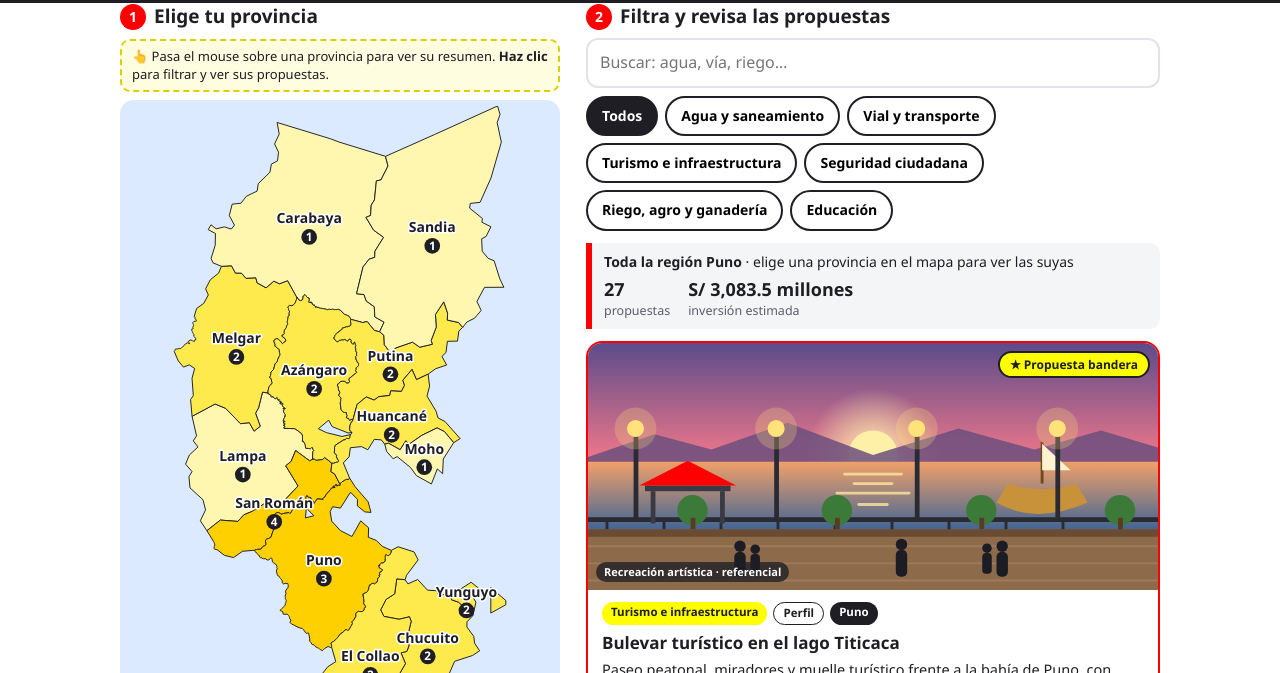
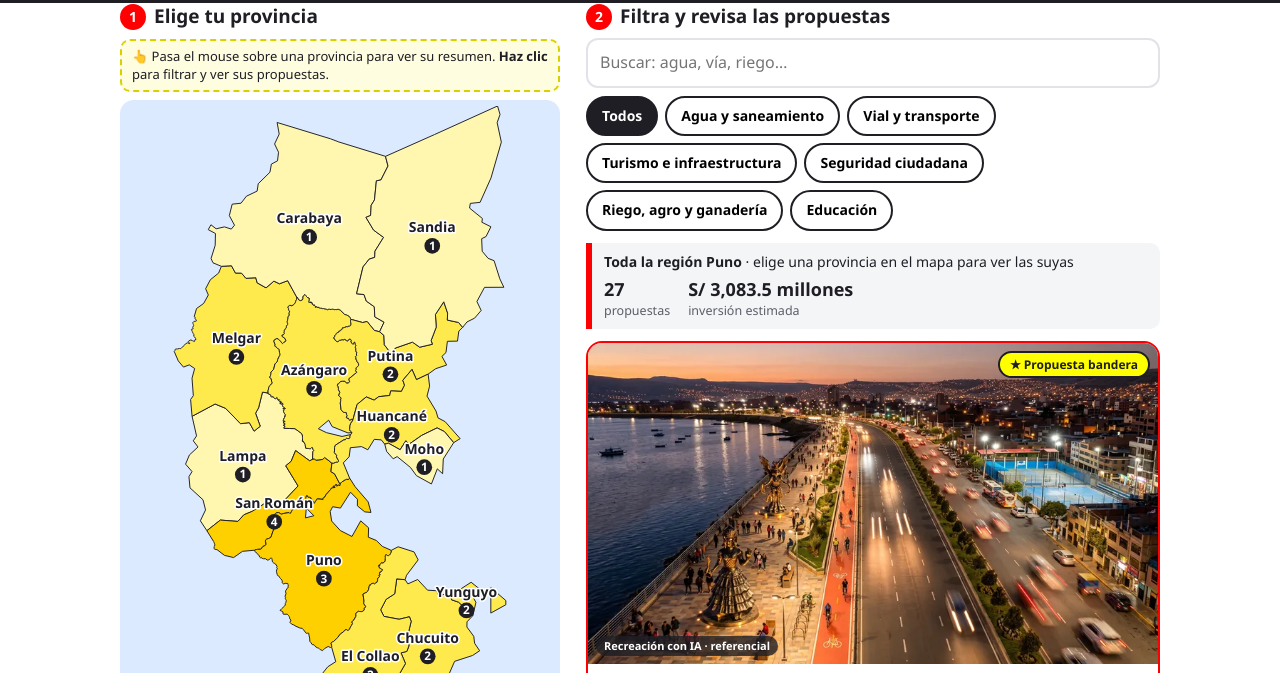
Before and after one commit to diego569/tonconi_proposls, a plain HTML site: page index.html in a window 1280 px wide. Shown: the part 118-791 px from the top of the page. Drawn offline with Linux system fonts and the light colour scheme.

Commit message:
Imagenes WebP de propuestas bandera, prompt de circunvalacion corregido
- 4 imagenes generadas con IA convertidas a WebP (800 y 1200 px, 16:9)
- Tarjetas con srcset, carga diferida y etiqueta 'Recreacion con IA'
- Originales JPG excluidos del repositorio (.gitignore)
- Prompt de la circunvalacion: via elevada entre barrios, no junto al lago

Co-Authored-By: Claude Sonnet 5.5 <noreply@anthropic.com>

```diff
--- a/datos.js
+++ b/datos.js
@@ -41,11 +41,11 @@ window.TIPOS = [
 // alcance: "provincia" o "region"
 window.PROPUESTAS = [
   // ---------------- PUNO ----------------
-  { id: 1, bandera: true, titulo: "Bulevar turístico en el lago Titicaca", tipo: "Turismo e infraestructura", alcance: "provincia", provincias: ["puno"],
+  { id: 1, bandera: true, imagen: "img/bulevar", titulo: "Bulevar turístico en el lago Titicaca", tipo: "Turismo e infraestructura", alcance: "provincia", provincias: ["puno"],
     fase: "Perfil", monto: 85.0, plazo: 30,
     descripcion: "Paseo peatonal, miradores y muelle turístico frente a la bahía de Puno, con áreas verdes y espacios para artesanos locales.",
     fuente: "Propuesta del candidato (El Búho, 30 oct. 2026). Cifras ilustrativas." },
-  { id: 2, bandera: true, titulo: "Segunda circunvalación de Puno", tipo: "Vial y transporte", alcance: "provincia", provincias: ["puno"],
+  { id: 2, bandera: true, imagen: "img/circunvalacion", titulo: "Segunda circunvalación de Puno", tipo: "Vial y transporte", alcance: "provincia", provincias: ["puno"],
     fase: "Propuesta", monto: 240.0, plazo: 36,
     descripcion: "Nueva vía de evitamiento para descongestionar el tráfico pesado de la ciudad y conectar los accesos norte y sur.",
     fuente: "Propuesta del candidato (El Búho, 30 oct. 2026). Cifras ilustrativas." },
@@ -159,11 +159,11 @@ window.PROPUESTAS = [
     fase: "Propuesta", monto: 480.0, plazo: 48,
     descripcion: "Meta regional con hoja de ruta por provincia, priorizando centros poblados rurales sin servicio.",
     fuente: "Propuesta del candidato (La Decana, 19 oct. 2026). Cifras ilustrativas." },
-  { id: 24, bandera: true, titulo: "Carreteras interprovinciales asfaltadas", tipo: "Vial y transporte", alcance: "region", provincias: [],
+  { id: 24, bandera: true, imagen: "img/carreteras", titulo: "Carreteras interprovinciales asfaltadas", tipo: "Vial y transporte", alcance: "region", provincias: [],
     fase: "Propuesta", monto: 900.0, plazo: 48,
     descripcion: "Programa de pavimentación de corredores que conectan las capitales provinciales.",
     fuente: "Equipo de campaña. Cifras ilustrativas." },
-  { id: 25, bandera: true, titulo: "Riego tecnificado, agro y ganadería", tipo: "Riego, agro y ganadería", alcance: "region", provincias: [],
+  { id: 25, bandera: true, imagen: "img/riego", titulo: "Riego tecnificado, agro y ganadería", tipo: "Riego, agro y ganadería", alcance: "region", provincias: [],
     fase: "Propuesta", monto: 350.0, plazo: 48,
     descripcion: "Programa regional de riego, reservorios y asistencia técnica para productores.",
     fuente: "Equipo de campaña. Cifras ilustrativas." },
--- a/ilustraciones_bandera.js
+++ b/ilustraciones_bandera.js
@@ -29,10 +29,10 @@ window.ILUSTRACIONES_PROP = (function(){
     '</svg>';
 
   // 2 · Segunda circunvalación de Puno (vista aérea)
-  o[2] = H + 'Recreación artística: segunda circunvalación vista desde el aire">' +
+  o[2] = H + 'Recreación artística: segunda circunvalación entre barrios y cerros">' +
     '<defs><linearGradient id="b2l" x1="0" y1="0" x2="1" y2="1"><stop offset="0" stop-color="#5eb0e8"/><stop offset="1" stop-color="#2f79c2"/></linearGradient></defs>' +
     '<rect width="600" height="260" fill="#d9c9a3"/>' +
-    '<path d="M330 0 H600 V150 Q520 170 470 120 Q430 70 380 60 Q340 40 330 0Z" fill="url(#b2l)"/>' +
+    '<path d="M330 0 H600 V140 Q520 160 470 110 Q430 60 380 50 Q340 30 330 0Z" fill="#c7ab80"/>' +
     '<path d="M0 0 H150 Q100 40 120 90 Q60 120 0 100Z" fill="#b69b73"/>' +
     '<path d="M0 190 Q60 160 130 200 Q90 235 0 245Z" fill="#8fae63"/><path d="M420 215 Q500 190 600 225 V260 H400Z" fill="#8fae63"/>' +
     '<g fill="#efe6d2" stroke="#c9b894" stroke-width="1"><rect x="150" y="100" width="22" height="16"/><rect x="176" y="100" width="22" height="16"/><rect x="202" y="100" width="22" height="16"/><rect x="228" y="100" width="22" height="16"/><rect x="254" y="100" width="22" height="16"/><rect x="150" y="122" width="22" height="16"/><rect x="176" y="122" width="22" height="16"/><rect x="202" y="122" width="22" height="16"/><rect x="228" y="122" width="22" height="16"/><rect x="254" y="122" width="22" height="16"/><rect x="150" y="144" width="22" height="16"/><rect x="176" y="144" width="22" height="16"/><rect x="202" y="144" width="22" height="16"/><rect x="228" y="144" width="22" height="16"/><rect x="254" y="144" width="22" height="16"/><rect x="176" y="166" width="22" height="16"/><rect x="202" y="166" width="22" height="16"/><rect x="228" y="166" width="22" height="16"/></g>' +
--- a/index.html
+++ b/index.html
@@ -64,7 +64,7 @@
   .lista{ display:flex; flex-direction:column; gap:14px; }
   .seccion{ font-size:12.5px; font-weight:800; text-transform:uppercase; letter-spacing:.04em; color:var(--rojo); margin:6px 0 0; }
   .card{ border:2px solid var(--linea); border-radius:16px; background:#fff; overflow:hidden; }
-  .img{ position:relative; width:100%; aspect-ratio:600/260; background:#eee; overflow:hidden; }
+  .img{ position:relative; width:100%; aspect-ratio:16/9; background:#eee; overflow:hidden; }
   .img svg,.img img{ width:100%; height:100%; display:block; object-fit:cover; }
   .img .star{ position:absolute; right:8px; top:8px; background:var(--oro); color:var(--carbon); font-size:12px; font-weight:900; padding:3px 10px; border-radius:20px; border:2px solid var(--carbon); }
   .card.bandera{ border-color:var(--rojo); }
@@ -297,8 +297,12 @@
     return true;
   }
   function imagen(d){
-    var inner = d.imagen ? '<img src="'+esc(d.imagen)+'" alt="'+esc(d.titulo)+'" loading="lazy">' : (ILB[d.id] || IL[d.tipo] || "");
-    var et = (!d.imagen && ILB[d.id]) ? "Recreación artística · referencial" : "Imagen referencial";
+    var inner;
+    if (d.imagen){
+      var b = d.imagen.replace(/\.(webp|jpe?g|png)$/i, "");
+      inner = '<img src="'+esc(b)+'-800.webp" srcset="'+esc(b)+'-800.webp 800w, '+esc(b)+'-1200.webp 1200w" sizes="(min-width:860px) 340px, 100vw" width="1200" height="675" alt="'+esc(d.titulo)+'" loading="lazy" decoding="async">';
+    } else { inner = ILB[d.id] || IL[d.tipo] || ""; }
+    var et = d.imagen ? "Recreación con IA · referencial" : (ILB[d.id] ? "Recreación artística · referencial" : "Imagen referencial");
     return '<div class="img">'+inner+(d.bandera ? '<span class="star">★ Propuesta bandera</span>' : '')+'<span class="ref">'+et+'</span></div>';
   }
   function tarjeta(d){
```
Also changed, not shown: img/bulevar-1200.webp (added), img/bulevar-800.webp (added), img/carreteras-1200.webp (added), img/carreteras-800.webp (added), img/circunvalacion-1200.webp (added), img/circunvalacion-800.webp (added), img/riego-1200.webp (added), img/riego-800.webp (added), 2 other files.
